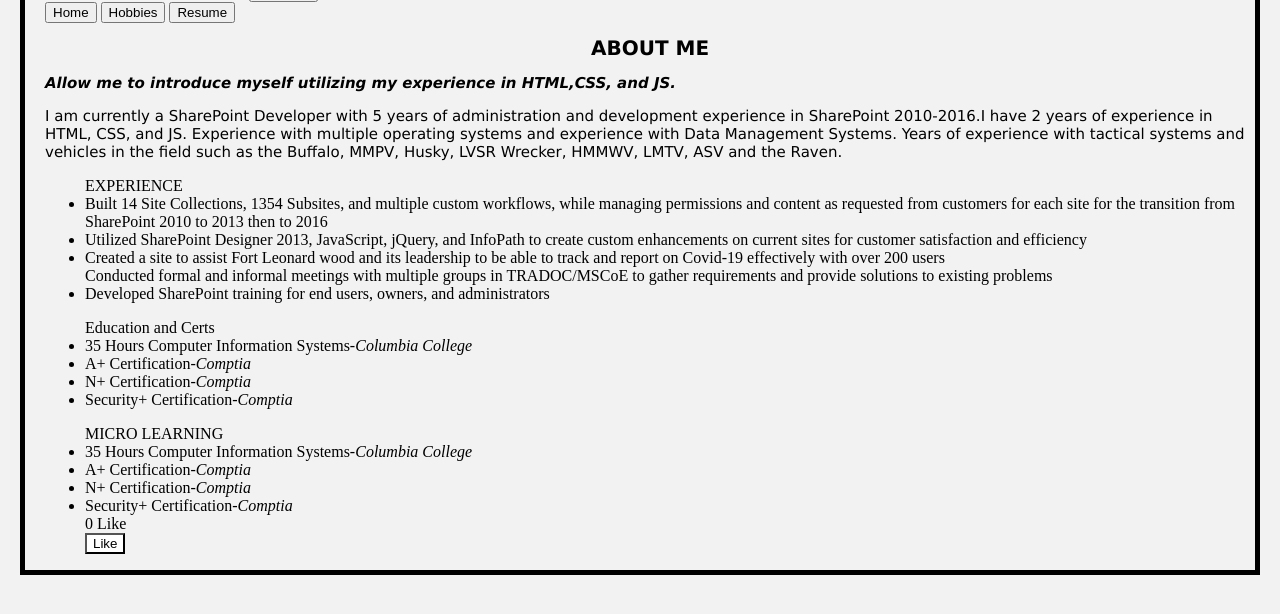
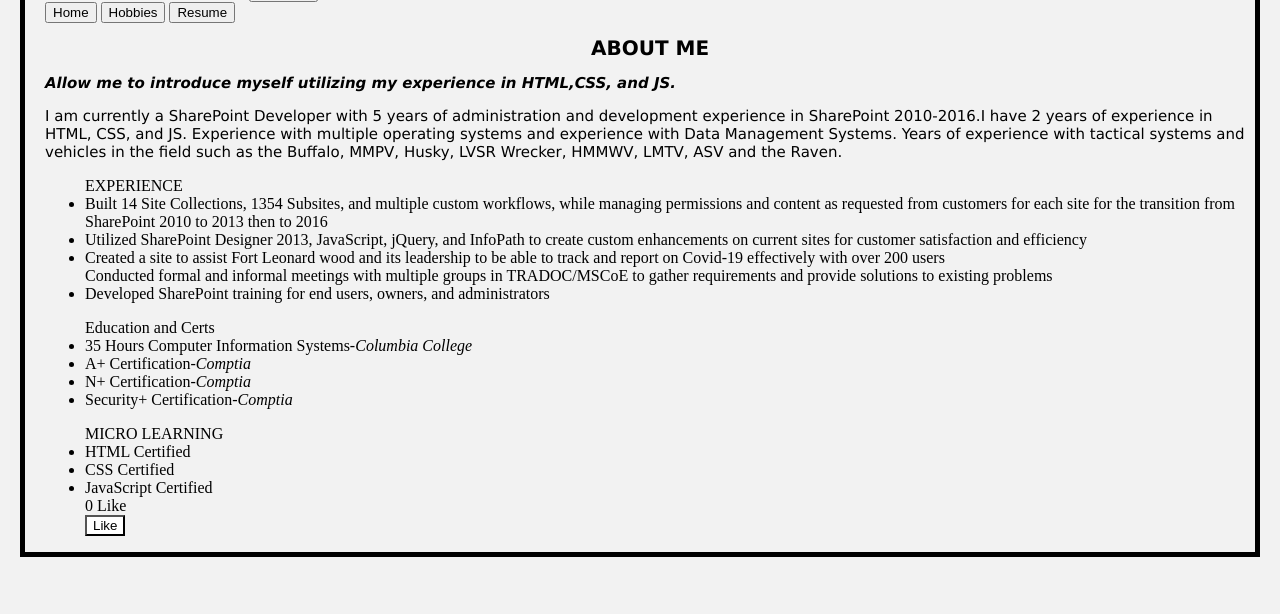
Before and after one commit to Mike2518/Michael-Hayes, a Jekyll site: the page built from index.md, in a window 1280 px wide, cut to the strip 280-894 px from the top of the page. Built offline with Jekyll 4.4.1, drawn with Linux system fonts in a browser that asks for light colours; our own code applies the rules of GitHub Pages for plain Markdown files.

Commit message:
Update info

```diff
--- a/_layouts/default.html
+++ b/_layouts/default.html
@@ -42,10 +42,9 @@ document.getElementById('CountedClicks').innerHTML = Clicks + 'Like';
    <li>Security+ Certification-<em>Comptia</em></li>
    </ul>
    <ul>MICRO LEARNING
-   <li>35 Hours Computer Information Systems-<em>Columbia College</em></li>
-   <li>A+ Certification-<em>Comptia</em></li>
-   <li>N+ Certification-<em>Comptia</em></li>
-   <li>Security+ Certification-<em>Comptia</em></li>
+   <li>HTML Certified</li>
+   <li>CSS Certified</li>
+   <li>JavaScript Certified</li>
    <span id="CountedClicks">0 Like</span><br>
    <button style="background-color:white" onclick="AddClick()">Like</button>
      </Body>
```
